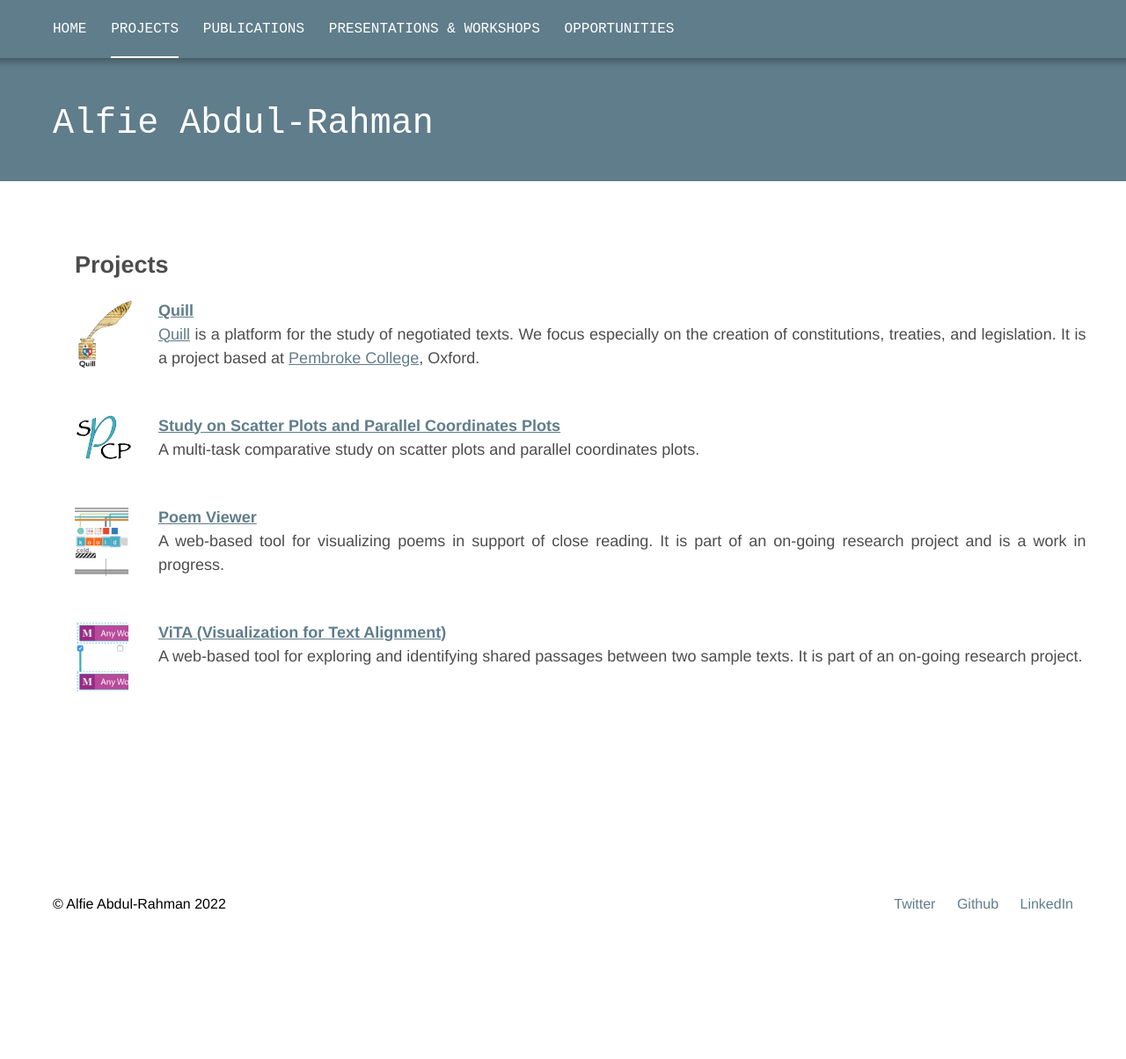
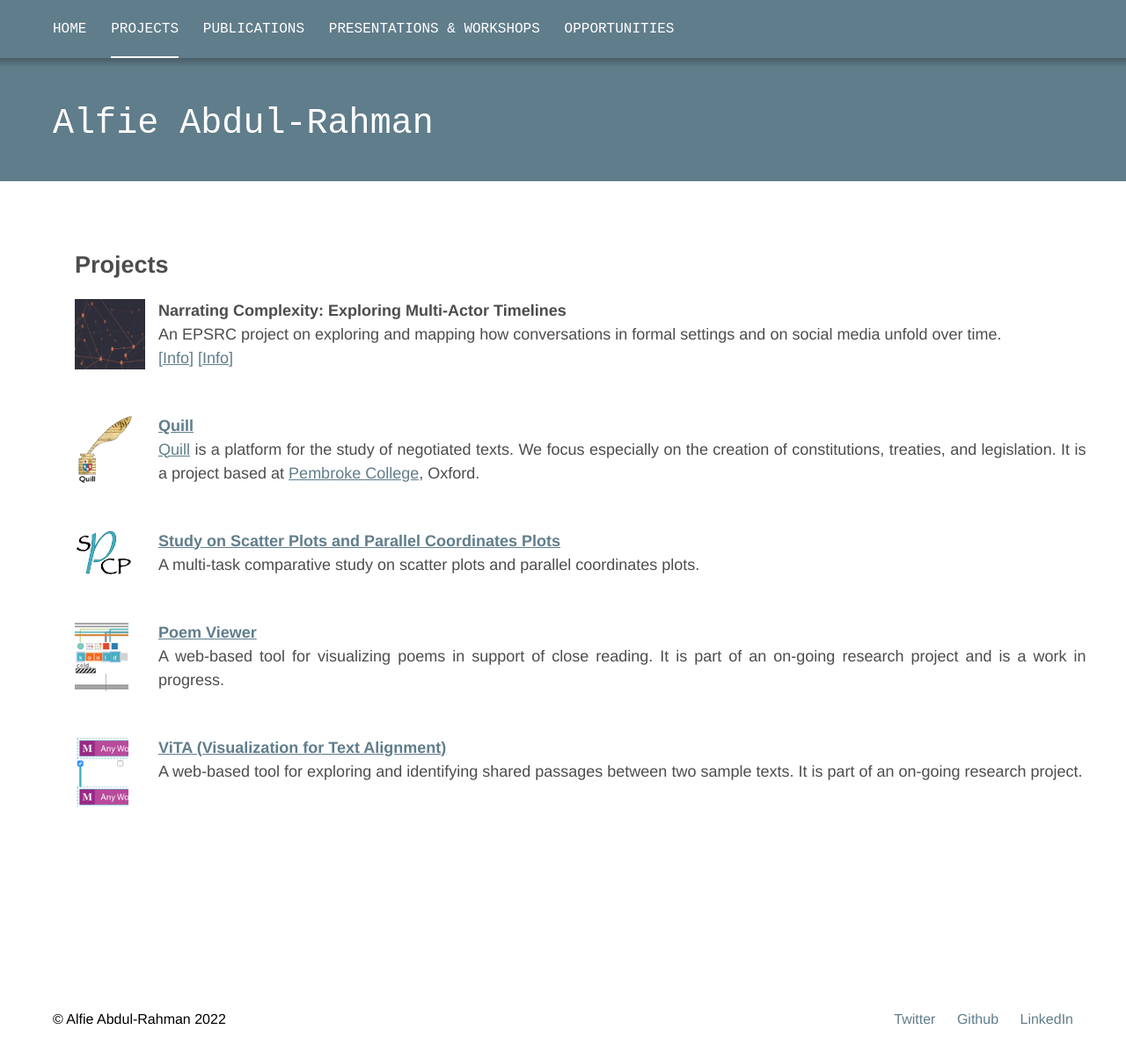
Before and after one commit to alfieabdulrahman/alfieabdulrahman.github.io, a Jekyll site: the page built from _pages/projects.markdown, in a window 1280 px wide and 1210 px high. Shown: the top 1204 px of the window at 88% size. Built offline with Jekyll 4.4.1, drawn with Linux system fonts in a browser that asks for light colours.

Commit message:
Updated project list

```diff
--- a/_pages/projects.markdown
+++ b/_pages/projects.markdown
@@ -6,6 +6,21 @@ permalink: /projects/
 <h2>Projects</h2>
 
 <div class="grid-container-projects">
+
+    <div class="grid-item">
+        <img style="height: 80px;" src="{{site.baseurl}}/images/final-quill-network.jpeg" alt="Teaser image of Quill">
+    </div>
+    <div class="grid-item">
+      <h4 class="media-heading">Narrating Complexity: Exploring Multi-Actor Timelines</h4>
+      <p>An EPSRC project on exploring and mapping how conversations in formal settings and on social media unfold over time.</p>
+      <p>
+      <a href="https://informatics.london/stories/he-said-she-said/" target="_blank">[Info]</a>
+      <a href="https://www.quill.pmb.ox.ac.uk/narrating-complexity" target="_blank">[Info]</a>
+      </p>
+    </div>
+
+    <!-- -->
+
     <div class="grid-item">
       <a href="https://www.quillproject.net/" target="_blank">
         <img style="height: 80px;" src="{{site.baseurl}}/images/quill-narrow.png" alt="Teaser image of Quill">
@@ -20,7 +35,7 @@ permalink: /projects/
     <!-- -->
 
     <div class="grid-item">
-      <a href="sp-pcp.html" target="_blank" class="img-polaroid media-object pull-left">
+      <a href="sp-pcp.html" target="_blank">
         <img style="width: 65px;" src="{{site.baseurl}}/images/sp-pcp-logo.png" alt="Teaser image of SP-PCP study">
       </a>
     </div>
@@ -32,7 +47,7 @@ permalink: /projects/
     <!-- -->
 
     <div class="grid-item">
-      <a href="https://nms.kcl.ac.uk:8443/poemvis/index.html" target="_blank" class="img-polaroid media-object pull-left">
+      <a href="https://nms.kcl.ac.uk:8443/poemvis/index.html" target="_blank">
         <img style="height: 80px;" src="{{site.baseurl}}/images/poemViewer-teaser.png" alt="Teaser image of Poem Viewer">
       </a>
     </div>
@@ -44,7 +59,7 @@ permalink: /projects/
     <!-- -->
 
     <div class="grid-item">
-      <a href="https://nms.kcl.ac.uk:8443/vita-vis/index.html" target="_blank" class="img-polaroid media-object pull-left">
+      <a href="https://nms.kcl.ac.uk:8443/vita-vis/index.html" target="_blank">
         <img style="height: 80px;" src="{{site.baseurl}}/images/vita-teaser.png" alt="Teaser image of ViTA">
       </a>
     </div>
```
Also changed, not shown: images/final-quill-network.jpeg (added).
